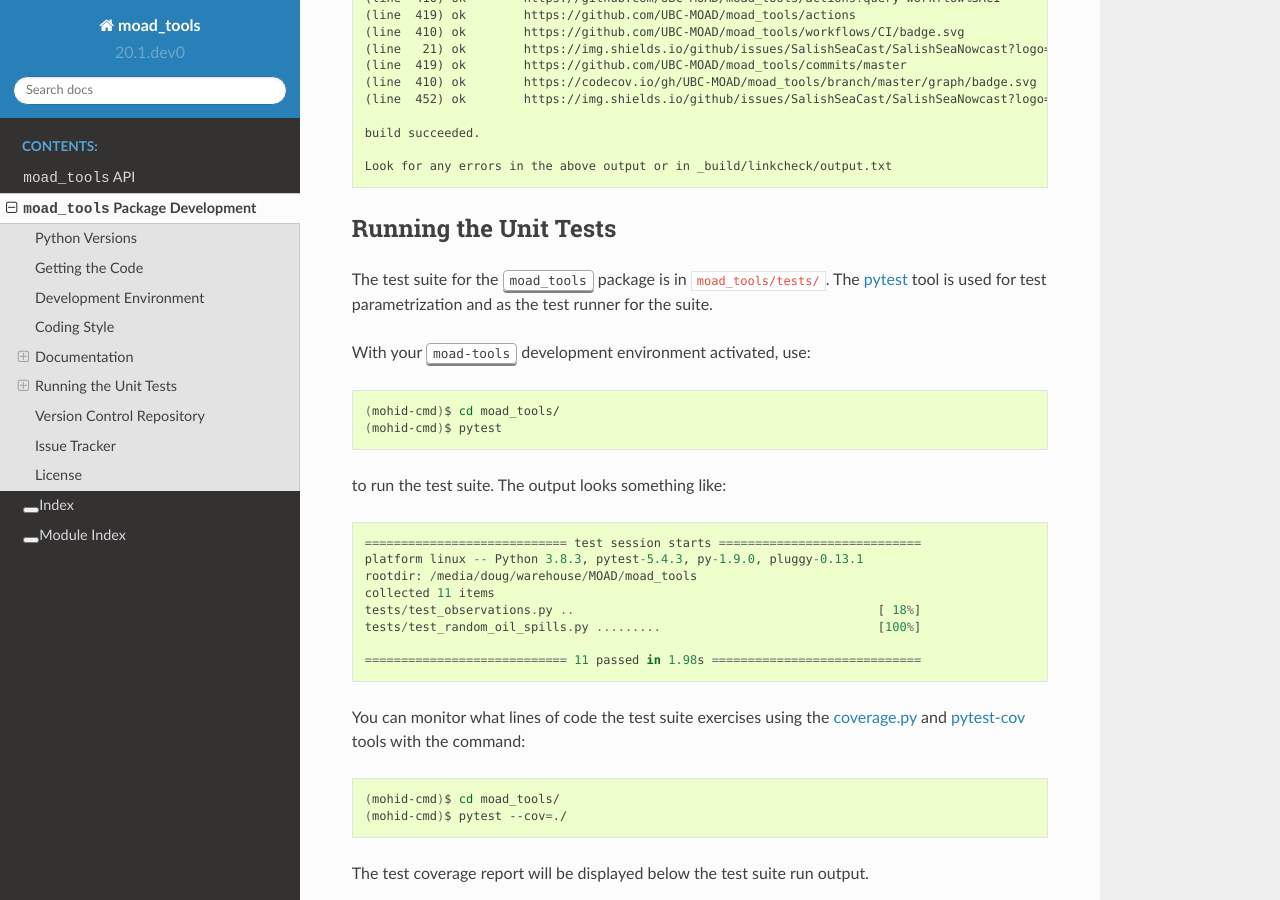
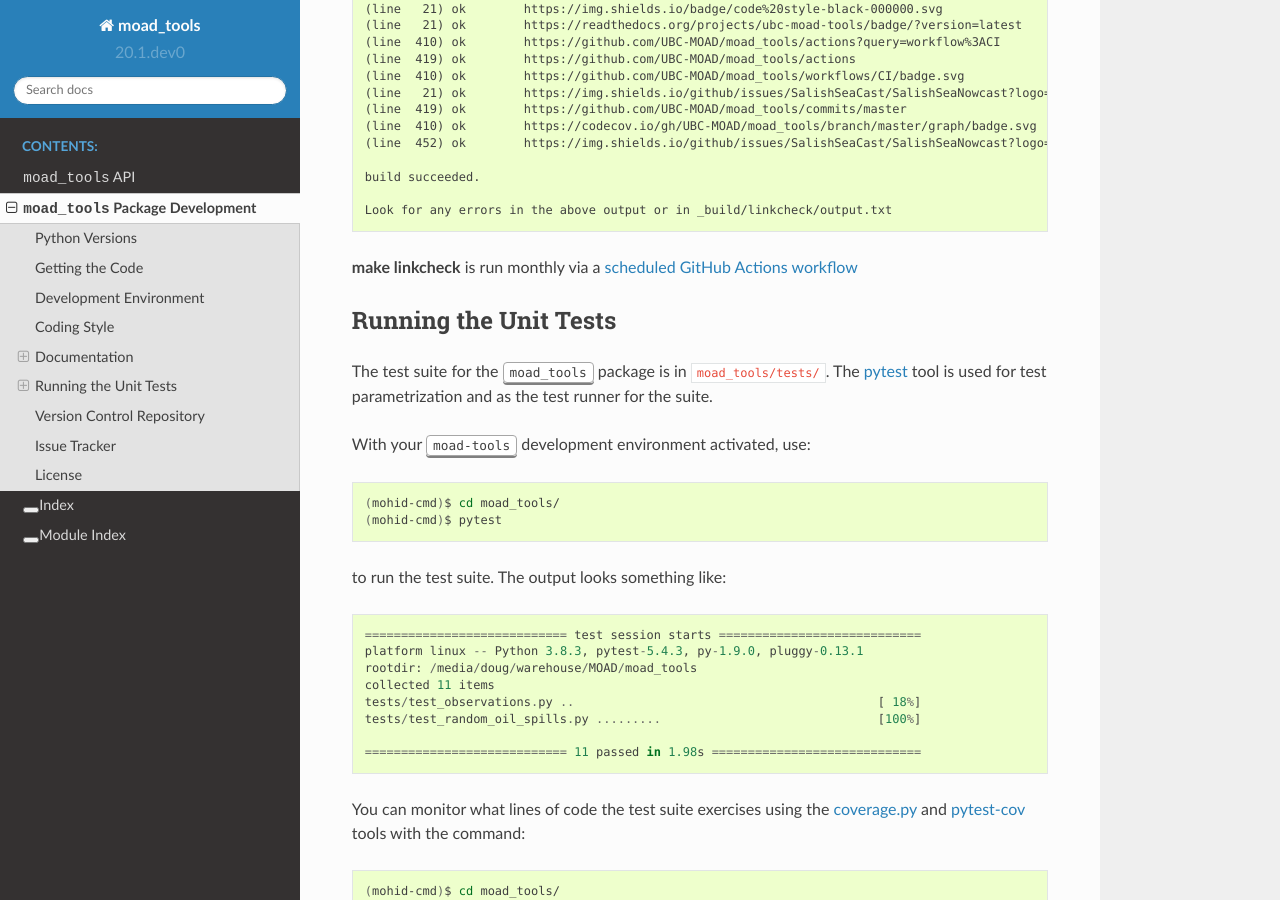
Before and after one commit to UBC-MOAD/moad_tools, a Sphinx documentation site: the page built from docs/pkg_development.rst, in a window 1280 px wide and 900 px high, scrolled down 5163 px. Built offline with Sphinx 7.4.7 and the Read the Docs theme 2.0.0, drawn with Linux system fonts in a browser that asks for light colours.

Commit message:
Chg linkcheck notifications to 8398a7/action-slack@v3
pioug/le-slack-message@v1.0.0 only works for on-push-ish events.
Also add linkcheck workflow status badge.

```diff
--- a/README.rst
+++ b/README.rst
@@ -19,6 +19,9 @@ UBC EOAS MOAD Group Tools Package
 .. image:: https://readthedocs.org/projects/ubc-moad-tools/badge/?version=latest
     :target: https://ubc-moad-tools.readthedocs.io/en/latest/
     :alt: Documentation Status
+.. image:: https://github.com/UBC-MOAD/moad_tools/workflows/sphinx-linkcheck/badge.svg
+    :target: https://github.com/UBC-MOAD/moad_tools/actions?query=workflow%3Asphinx-linkcheck
+    :alt: Sphinx linkcheck
 .. image:: https://img.shields.io/github/issues/SalishSeaCast/SalishSeaNowcast?logo=github
     :target: https://github.com/SalishSeaCast/SalishSeaNowcast/issues
     :alt: Issue Tracker
--- a/docs/pkg_development.rst
+++ b/docs/pkg_development.rst
@@ -35,8 +35,11 @@
 .. image:: https://readthedocs.org/projects/ubc-moad-tools/badge/?version=latest
     :target: https://ubc-moad-tools.readthedocs.io/en/latest/
     :alt: Documentation Status
-.. image:: https://img.shields.io/github/issues/SalishSeaCast/SalishSeaNowcast?logo=github
-    :target: https://github.com/SalishSeaCast/SalishSeaNowcast/issues
+.. image:: https://github.com/UBC-MOAD/moad_tools/workflows/sphinx-linkcheck/badge.svg
+    :target: https://github.com/UBC-MOAD/moad_tools/actions?query=workflow%3Asphinx-linkcheck
+    :alt: Sphinx linkcheck
+.. image:: https://img.shields.io/github/issues/UBC-MOAD/moad_tools?logo=github
+    :target: https://github.com/UBC-MOAD/moad_tools/issues
     :alt: Issue Tracker
 
 The UBC EOAS MOAD Group Tools package (:kbd:`moad_tools`) is a collection of Python modules that facilitate code reuse for the UBC EOAS MOAD Group.
@@ -259,6 +262,10 @@ whenever you push changes to GitHub the documentation is automatically re-built
 Link Checking the Documentation
 -------------------------------
 
+.. image:: https://github.com/UBC-MOAD/moad_tools/workflows/sphinx-linkcheck/badge.svg
+    :target: https://github.com/UBC-MOAD/moad_tools/actions?query=workflow%3Asphinx-linkcheck
+    :alt: Sphinx linkcheck
+
 Sphinx also provides a link checker utility which can be run to find broken or redirected links in the docs.
 With your :kbd:`moad-tools` environment activated,
 use:
@@ -360,6 +367,10 @@ The output looks something like::
   build succeeded.
 
   Look for any errors in the above output or in _build/linkcheck/output.txt
+
+:command:`make linkcheck` is run monthly via a `scheduled GitHub Actions workflow`_
+
+.. _scheduled GitHub Actions workflow: https://github.com/UBC-MOAD/moad_tools/actions?query=workflow%3Asphinx-linkcheck
 
 
 .. _moad_toolsRunningTheUnitTests:
```
Also changed, not shown: 1 other file.
